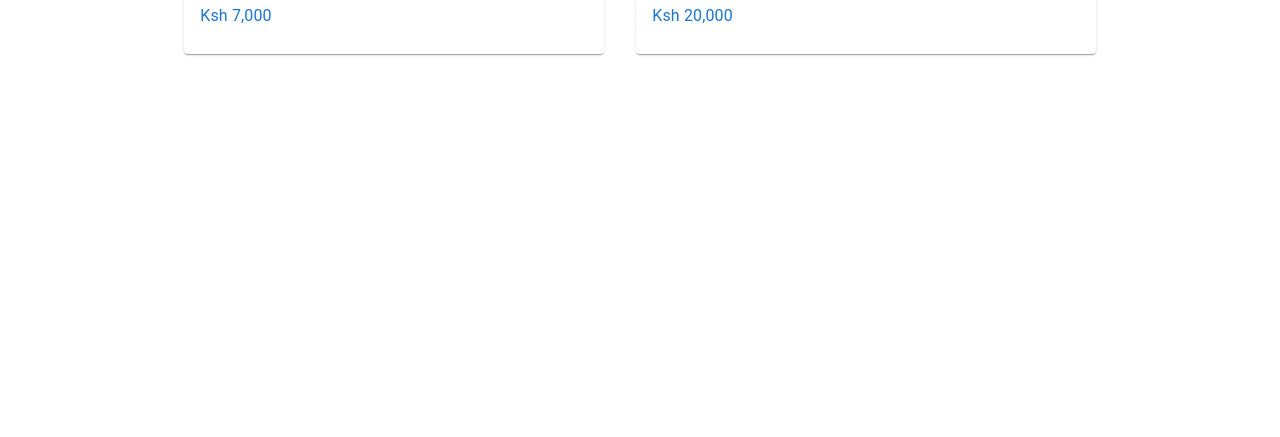
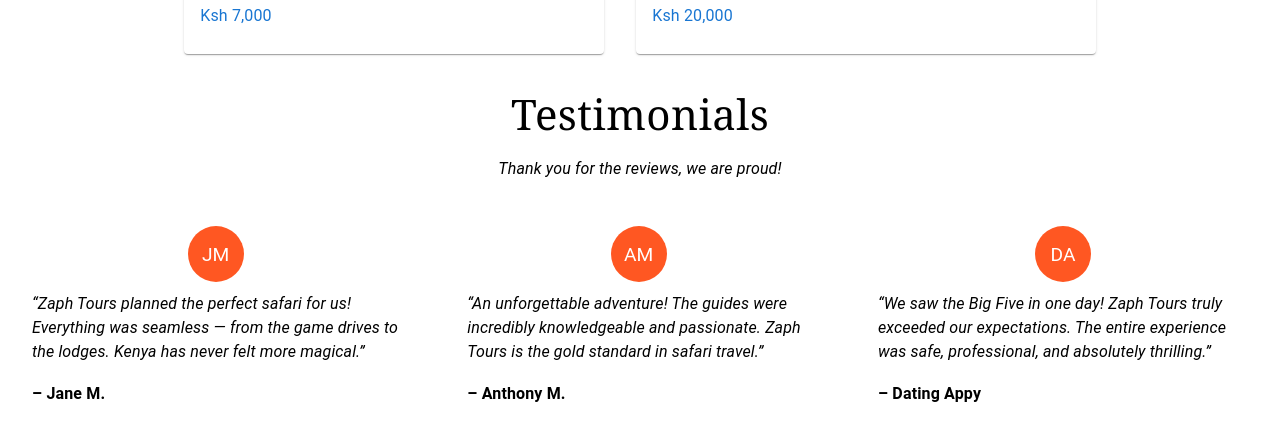
Before and after one commit to anthony-muuo/zaph-tours, a React (Vite) app: page / in a window 1280 px wide. Shown: the part 2244-2681 px from the top of the page. Before the commit the page ends 2314 px from the top, so only its background shows below. Built offline with nearby package versions, Linux system fonts and the light colour scheme.

Commit message:
finished the testimonials

```diff
--- a/src/App.tsx
+++ b/src/App.tsx
@@ -3,6 +3,7 @@
 import Nav from "./components/Nav";
 import About from "./components/About";
 import Featured from "./components/Featured";
+import Testimonials from "./components/Testimonials";
 
 const App = () => {
   return (
@@ -12,6 +13,7 @@
       <Hero />
       <About />
       <Featured />
+      <Testimonials />
     </div>
   );
 };
--- /dev/null
+++ b/src/components/Testimonials.tsx
@@ -0,0 +1,74 @@
+import { Grid, Typography, Avatar } from "@mui/material";
+import { deepOrange } from "@mui/material/colors";
+
+const Testimonials = () => {
+  const testimonials = [
+    {
+      name: "Jane M.",
+      image: "JM",
+      message:
+        "Zaph Tours planned the perfect safari for us! Everything was seamless — from the game drives to the lodges. Kenya has never felt more magical.",
+    },
+    {
+      name: "Anthony M.",
+      image: "AM",
+      message:
+        "An unforgettable adventure! The guides were incredibly knowledgeable and passionate. Zaph Tours is the gold standard in safari travel.",
+    },
+    {
+      name: "Dating Appy",
+      image: "DA",
+      message:
+        "We saw the Big Five in one day! Zaph Tours truly exceeded our expectations. The entire experience was safe, professional, and absolutely thrilling.",
+    },
+  ];
+
+  return (
+    <Grid>
+      <Typography
+        sx={{
+          textAlign: "center",
+          padding: "12px",
+          fontFamily: `"Georgia", "Times New Roman", serif`,
+          fontSize: { xs: "24px", md: "42px" },
+        }}
+      >
+        Testimonials
+      </Typography>
+      <Typography
+        sx={{
+          textAlign: "center",
+          fontStyle: "italic",
+          pb: "3px",
+        }}
+      >
+        Thank you for the reviews, we are proud!
+      </Typography>
+      <Grid sx={{ display: "flex", gap: "4px" }}>
+        {testimonials.map((person, index) => (
+          <Grid key={index} padding={"2rem"}>
+            <Avatar
+              sx={{
+                bgcolor: deepOrange[500],
+                width: 56,
+                height: 56,
+                fontSize: "1.2rem",
+                margin: "10px auto",
+              }}
+            >
+              {person.image}
+            </Avatar>
+            <Typography variant="body1" sx={{ mb: 2, fontStyle: "italic" }}>
+              “{person.message}”
+            </Typography>
+            <Typography variant="subtitle1" sx={{ fontWeight: 600 }}>
+              – {person.name}
+            </Typography>
+          </Grid>
+        ))}
+      </Grid>
+    </Grid>
+  );
+};
+
+export default Testimonials;
```
